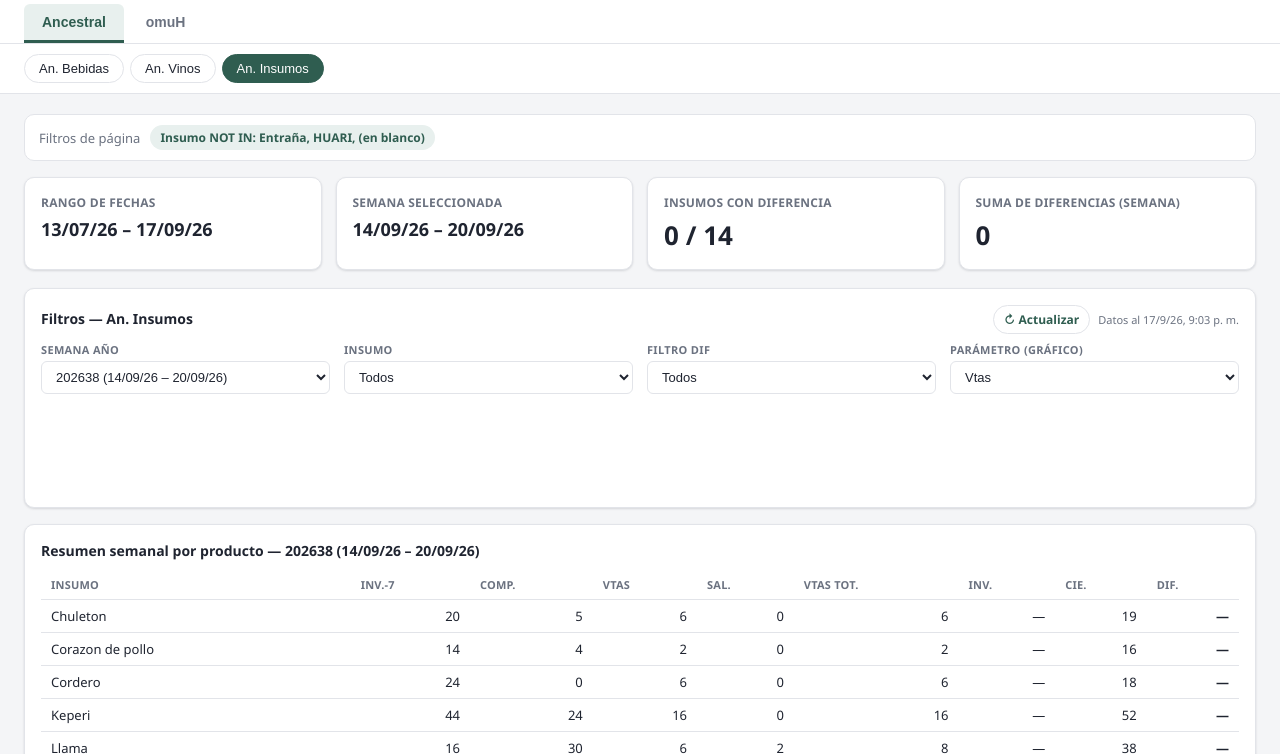
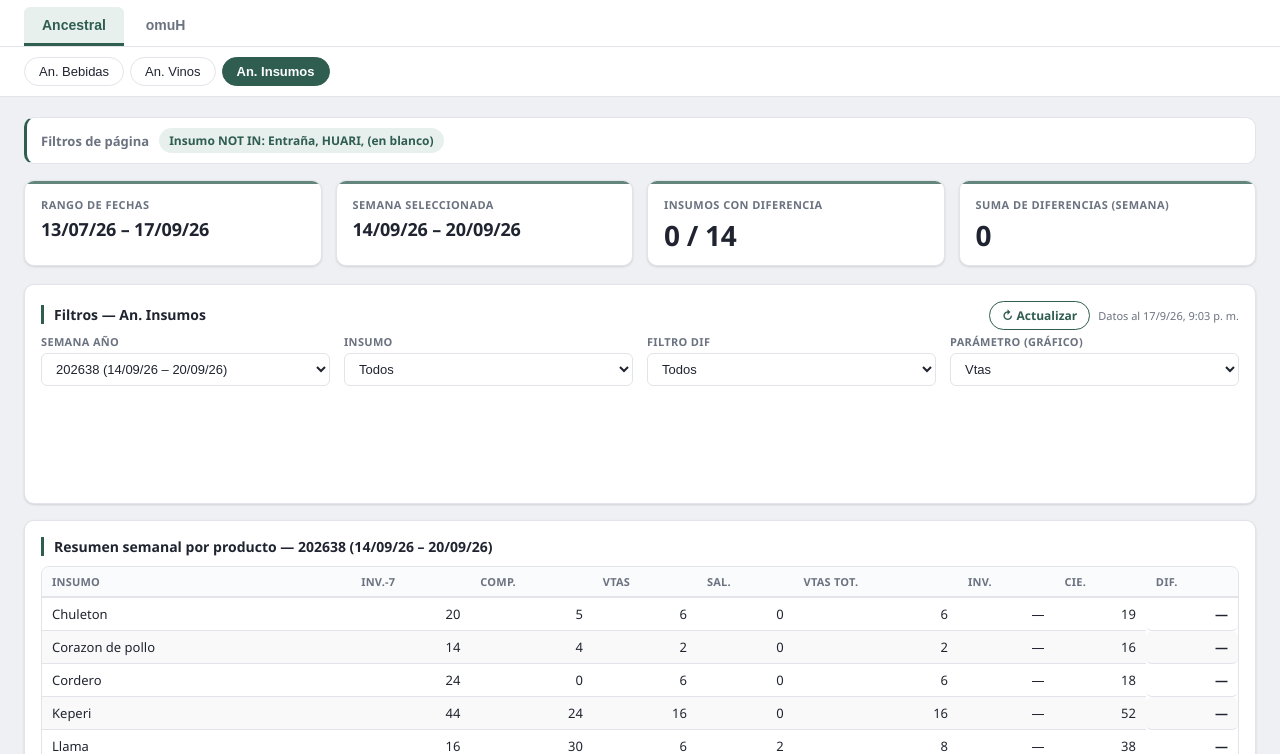
Before and after one commit to AncestralTI/nuevo-inventarios-web, a plain HTML site: page index.html in a window 1280 px wide. Shown: the part 93-847 px from the top of the page. Drawn offline with nearby package versions, Linux system fonts and the light colour scheme.

Commit message:
Fix cross-filter consistency, refresh cadence, and visual redesign
- KPI cards and the weekly summary table in An. Insumos/An. Vinos
  weren't respecting the Insumo/Producto slicer selection, only the
  chart and detail table were - a real cross-filtering gap vs. how
  Power BI slicers behave. Fixed so selecting a product filters every
  visual on the page consistently.
- Shortened the GitHub Action's refresh cron from 30 to 10 minutes so
  the backend re-reads Sheets/iZi sooner. (A true "trigger the backend
  right now" button isn't safe on a public static site without
  embedding a write-scoped GitHub token client-side, so the manual
  refresh button still means "fetch the latest computed data" - just
  on a tighter cadence now.)
- Visual pass across the shared stylesheet: sticky table headers +
  frozen first column + zebra striping so the 100+ row tables scroll
  in a contained box instead of stretching the page, per-brand accent
  color (Ancestral green / omuH terracotta) driven by a body[data-brand]
  attribute, top accent bars on KPI cards and panel titles, refined
  hover/focus states. Ventas por Producto now reuses the same table
  and refresh-button styles instead of its own copy.

```diff
--- a/css/styles.css
+++ b/css/styles.css
@@ -1,29 +1,50 @@
 :root {
-  --bg: #f4f5f7;
+  --bg: #eef0f3;
   --surface: #ffffff;
+  --surface-2: #fafbfc;
   --border: #e2e4e9;
   --text: #1f2430;
   --text-muted: #6b7280;
-  --primary: #2f5d50;
-  --primary-light: #e8f0ee;
-  --accent: #c9a24b;
-  --danger: #b3413a;
   --radius: 10px;
   --shadow: 0 1px 2px rgba(16, 24, 40, 0.06), 0 1px 3px rgba(16, 24, 40, 0.08);
+  --shadow-hover: 0 2px 6px rgba(16, 24, 40, 0.08), 0 4px 12px rgba(16, 24, 40, 0.08);
   --dif-neg: #eb6834;
   --dif-neg-bg: #fbe9e0;
   --dif-pos: #4a3aa7;
   --dif-pos-bg: #eae7f7;
+  --table-zebra: rgba(16, 24, 40, 0.025);
+
+  /* Colores por marca -- Ancestral (verde) vs omuH (terracota), para que cambiar de
+     marca se sienta como cambiar de reporte, igual que en Power BI. */
+  --brand-ancestral: #2f5d50;
+  --brand-ancestral-light: #e8f0ee;
+  --brand-omuh: #a1552e;
+  --brand-omuh-light: #f5e9e0;
+
+  --primary: var(--brand-ancestral);
+  --primary-light: var(--brand-ancestral-light);
+  --accent: #c9a24b;
+  --danger: #b3413a;
+}
+
+body[data-brand="omuh"] {
+  --primary: var(--brand-omuh);
+  --primary-light: var(--brand-omuh-light);
 }
 
 * { box-sizing: border-box; }
 
 body {
   margin: 0;
-  font-family: "Segoe UI", -apple-system, BlinkMacSystemFont, sans-serif;
+  font-family: "Segoe UI", "Segoe UI Variable", -apple-system, BlinkMacSystemFont, sans-serif;
   background: var(--bg);
   color: var(--text);
+  transition: background-color 0.2s ease;
 }
+
+/* ------------------------------------------------------------------ */
+/* Encabezado / navegación                                             */
+/* ------------------------------------------------------------------ */
 
 .topbar {
   display: flex;
@@ -32,6 +53,8 @@ body {
   padding: 14px 24px;
   background: var(--surface);
   border-bottom: 1px solid var(--border);
+  border-top: 3px solid var(--primary);
+  transition: border-color 0.2s ease;
 }
 
 .topbar__title { font-size: 18px; font-weight: 700; margin-right: 10px; }
@@ -68,7 +91,10 @@ body {
   cursor: pointer;
   border-bottom: 3px solid transparent;
   border-radius: 6px 6px 0 0;
+  transition: background-color 0.15s ease, color 0.15s ease;
 }
+
+.brandnav__btn:hover:not(.is-active) { background: var(--surface-2); color: var(--text); }
 
 .brandnav__btn.is-active {
   color: var(--primary);
@@ -91,17 +117,26 @@ body {
   padding: 6px 14px;
   border-radius: 20px;
   font-size: 13px;
+  font-weight: 500;
   color: var(--text);
   cursor: pointer;
+  transition: background-color 0.15s ease, border-color 0.15s ease, color 0.15s ease;
 }
+
+.pagenav__btn:hover:not(.is-active) { border-color: var(--primary); color: var(--primary); }
 
 .pagenav__btn.is-active {
   background: var(--primary);
   border-color: var(--primary);
   color: #fff;
+  font-weight: 600;
 }
 
 .content { padding: 20px 24px 40px; max-width: 1400px; margin: 0 auto; }
+
+/* ------------------------------------------------------------------ */
+/* Filtros / chips                                                     */
+/* ------------------------------------------------------------------ */
 
 .filterbar {
   display: flex;
@@ -110,12 +145,14 @@ body {
   padding: 10px 14px;
   background: var(--surface);
   border: 1px solid var(--border);
+  border-left: 3px solid var(--primary);
   border-radius: var(--radius);
   margin-bottom: 16px;
   font-size: 13px;
   color: var(--text-muted);
 }
 
+.filterbar__label { font-weight: 600; white-space: nowrap; }
 .filterbar__chips { display: flex; gap: 6px; flex-wrap: wrap; }
 .chip {
   background: var(--primary-light);
@@ -126,6 +163,10 @@ body {
   font-weight: 600;
 }
 
+/* ------------------------------------------------------------------ */
+/* Tarjetas KPI                                                        */
+/* ------------------------------------------------------------------ */
+
 .kpi-row {
   display: grid;
   grid-template-columns: repeat(auto-fit, minmax(190px, 1fr));
@@ -134,16 +175,31 @@ body {
 }
 
 .kpi-card {
+  position: relative;
   background: var(--surface);
   border: 1px solid var(--border);
   border-radius: var(--radius);
   box-shadow: var(--shadow);
-  padding: 16px;
+  padding: 16px 16px 14px;
+  overflow: hidden;
 }
 
-.kpi-card__label { font-size: 12px; color: var(--text-muted); font-weight: 600; text-transform: uppercase; letter-spacing: .02em; }
-.kpi-card__value { font-size: 26px; font-weight: 700; margin-top: 6px; }
+.kpi-card::before {
+  content: "";
+  position: absolute;
+  top: 0; left: 0; right: 0;
+  height: 3px;
+  background: var(--primary);
+  opacity: 0.75;
+}
+
+.kpi-card__label { font-size: 11px; color: var(--text-muted); font-weight: 700; text-transform: uppercase; letter-spacing: .04em; }
+.kpi-card__value { font-size: 28px; font-weight: 700; margin-top: 8px; line-height: 1.1; letter-spacing: -0.01em; }
 .kpi-card__value.is-placeholder { color: var(--text-muted); font-size: 16px; font-weight: 500; }
+
+/* ------------------------------------------------------------------ */
+/* Paneles                                                              */
+/* ------------------------------------------------------------------ */
 
 .panel-grid {
   display: grid;
@@ -158,9 +214,19 @@ body {
   box-shadow: var(--shadow);
   padding: 16px;
   min-height: 220px;
+  transition: box-shadow 0.15s ease;
 }
 
-.panel__title { font-size: 14px; font-weight: 700; margin: 0 0 10px; }
+.panel:hover { box-shadow: var(--shadow-hover); }
+
+.panel__title {
+  font-size: 14px;
+  font-weight: 700;
+  margin: 0 0 10px;
+  padding-left: 10px;
+  border-left: 3px solid var(--primary);
+}
+
 .panel__placeholder {
   display: flex;
   align-items: center;
@@ -174,15 +240,6 @@ body {
   padding: 10px;
 }
 
-.footer {
-  padding: 16px 24px 30px;
-  text-align: center;
-  color: var(--text-muted);
-  font-size: 12px;
-  max-width: 900px;
-  margin: 0 auto;
-}
-
 .panel--full { grid-column: 1 / -1; }
 
 .panel__head {
@@ -194,6 +251,27 @@ body {
   margin-bottom: 4px;
 }
 
+.panel__head .panel__title { margin-bottom: 0; }
+
+.panel__note {
+  margin: 10px 0 0;
+  font-size: 12px;
+  color: var(--text-muted);
+}
+
+.footer {
+  padding: 16px 24px 30px;
+  text-align: center;
+  color: var(--text-muted);
+  font-size: 12px;
+  max-width: 900px;
+  margin: 0 auto;
+}
+
+/* ------------------------------------------------------------------ */
+/* Botón de actualizar                                                 */
+/* ------------------------------------------------------------------ */
+
 .refresh-wrap {
   display: flex;
   align-items: center;
@@ -201,18 +279,19 @@ body {
 }
 
 .refresh-btn {
-  border: 1px solid var(--border);
+  border: 1px solid var(--primary);
   background: var(--surface);
   color: var(--primary);
   font: inherit;
   font-size: 12px;
-  font-weight: 600;
-  padding: 5px 10px;
+  font-weight: 700;
+  padding: 5px 12px;
   border-radius: 20px;
   cursor: pointer;
+  transition: background-color 0.15s ease, color 0.15s ease;
 }
 
-.refresh-btn:hover { background: var(--primary-light); }
+.refresh-btn:hover:not(:disabled) { background: var(--primary); color: #fff; }
 .refresh-btn:disabled { opacity: 0.6; cursor: default; }
 
 .refresh-label {
@@ -220,11 +299,9 @@ body {
   color: var(--text-muted);
 }
 
-.panel__note {
-  margin: 10px 0 0;
-  font-size: 12px;
-  color: var(--text-muted);
-}
+/* ------------------------------------------------------------------ */
+/* Slicers                                                              */
+/* ------------------------------------------------------------------ */
 
 .slicer-grid {
   display: grid;
@@ -235,7 +312,7 @@ body {
 .slicer__label {
   display: block;
   font-size: 11px;
-  font-weight: 600;
+  font-weight: 700;
   text-transform: uppercase;
   letter-spacing: 0.03em;
   color: var(--text-muted);
@@ -250,15 +327,31 @@ body {
   background: var(--surface);
   color: var(--text);
   font-size: 13px;
+  transition: border-color 0.15s ease, box-shadow 0.15s ease;
 }
 
+.slicer__select:hover { border-color: var(--primary); }
+.slicer__select:focus {
+  outline: none;
+  border-color: var(--primary);
+  box-shadow: 0 0 0 3px color-mix(in srgb, var(--primary) 20%, transparent);
+}
+
+/* ------------------------------------------------------------------ */
+/* Tablas de datos -- encabezado fijo + primera columna fija + zebra   */
+/* ------------------------------------------------------------------ */
+
 .table-scroll {
-  overflow-x: auto;
+  overflow: auto;
+  max-height: 460px;
+  border: 1px solid var(--border);
+  border-radius: 8px;
 }
 
 .data-table {
   width: 100%;
-  border-collapse: collapse;
+  border-collapse: separate;
+  border-spacing: 0;
   font-size: 13px;
 }
 
@@ -268,30 +361,47 @@ body {
   border-bottom: 1px solid var(--border);
   text-align: left;
   white-space: nowrap;
+  background: var(--surface);
 }
 
-.data-table th {
+.data-table thead th {
+  position: sticky;
+  top: 0;
+  z-index: 2;
   font-size: 11px;
   text-transform: uppercase;
   letter-spacing: 0.02em;
   color: var(--text-muted);
   font-weight: 700;
+  background: var(--surface-2);
+  border-bottom: 2px solid var(--border);
 }
+
+.data-table td:first-child,
+.data-table th:first-child {
+  position: sticky;
+  left: 0;
+  z-index: 1;
+}
+
+.data-table thead th:first-child { z-index: 3; }
 
 .data-table td.num {
   text-align: right;
   font-variant-numeric: tabular-nums;
 }
 
-.data-table tbody tr:hover { background: var(--primary-light); }
+.data-table tbody tr:nth-child(even) td { background: var(--table-zebra); }
+.data-table tbody tr:nth-child(even) td:first-child { background: var(--table-zebra); }
+.data-table tbody tr:hover td { background: var(--primary-light); }
 
 .dif-cell {
   font-weight: 700;
   border-radius: 6px;
 }
 
-.dif-cell.dif-neg { color: var(--dif-neg); background: var(--dif-neg-bg); }
-.dif-cell.dif-pos { color: var(--dif-pos); background: var(--dif-pos-bg); }
+.dif-cell.dif-neg { color: var(--dif-neg); background: var(--dif-neg-bg) !important; }
+.dif-cell.dif-pos { color: var(--dif-pos); background: var(--dif-pos-bg) !important; }
 .dif-cell.dif-zero { color: var(--text-muted); }
 
 .dif-legend {
@@ -318,10 +428,13 @@ body {
   :root {
     --bg: #14161a;
     --surface: #1c1f26;
+    --surface-2: #20242c;
     --border: #2b2f38;
     --text: #e6e8eb;
     --text-muted: #9aa1ad;
-    --primary-light: #1f2e29;
+    --table-zebra: rgba(255, 255, 255, 0.035);
+    --brand-ancestral-light: #1f2e29;
+    --brand-omuh-light: #2e2019;
     --dif-neg: #d95926;
     --dif-neg-bg: #3a2415;
     --dif-pos: #9085e9;
--- a/js/app.js
+++ b/js/app.js
@@ -52,6 +52,7 @@ let activeBrand = "ancestral";
 let activePageId = (DASHBOARD[activeBrand].pages.find(p => p.id === "an-insumos") || DASHBOARD[activeBrand].pages[0]).id;
 
 function renderBrandNav() {
+  document.body.dataset.brand = activeBrand;
   document.querySelectorAll(".brandnav__btn").forEach(btn => {
     btn.classList.toggle("is-active", btn.dataset.brand === activeBrand);
   });
--- a/js/pages/an-insumos.js
+++ b/js/pages/an-insumos.js
@@ -75,10 +75,19 @@
     return `${weekYear} (${fmtFechaCorta(info.desde)} – ${fmtFechaCorta(info.hasta)})`;
   }
 
-  /** Filtra resumenSemanal a la semana seleccionada + insumos visibles del filtro de página. */
+  /**
+   * Filtra resumenSemanal a la semana seleccionada + insumos visibles del filtro de página.
+   * Si hay un Insumo elegido en el slicer, TODO (KPIs, tabla resumen, detalle, gráfico) debe
+   * quedar acotado a ese insumo — igual que el cross-filtering nativo de un slicer en Power BI.
+   */
   function resumenSemanaActual(data) {
     const visibles = new Set(insumosVisibles(data));
-    return data.resumenSemanal.filter((r) => r.weekYear === state.weekYear && visibles.has(r.insumo));
+    return data.resumenSemanal.filter(
+      (r) =>
+        r.weekYear === state.weekYear &&
+        visibles.has(r.insumo) &&
+        (state.insumo === "__todos__" || r.insumo === state.insumo)
+    );
   }
 
   /** Aplica el criterio de "Filtro Dif" (Todos / Dif=0 / Dif<>0) sobre las filas del resumen. */
```
Also changed, not shown: js/pages/an-vinos.js (+7 -1 lines), js/ventas-producto.js (+6 -4 lines), ventas-producto.html (+8 -6 lines), .github/workflows/refresh-data.yml.
